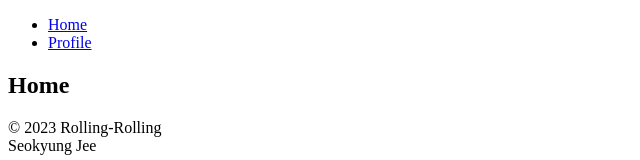
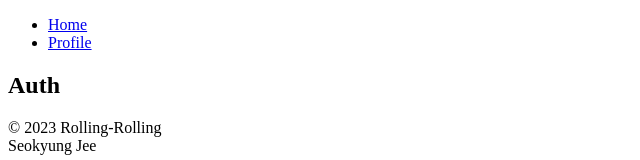
Before and after one commit to Seokyung/Rolling-Rolling, a React (Create React App) app: page /#/ in a window 1280 px wide. Shown: the top 160 px of the page, without its empty margins (0-640 px from the left). Built offline with nearby package versions, Linux system fonts and the light colour scheme; no server answers.

Commit message:
Set Firebase Auth

```diff
--- a/src/components/App.js
+++ b/src/components/App.js
@@ -1,11 +1,14 @@
-import React from "react";
+import React, { useState } from "react";
 import AppRouter from "routes/AppRouter";
+import { authService } from "fbase";
 
 function App() {
+	const [isLoggedIn, setIsLoggedIn] = useState(authService.currentUser);
+
 	return (
 		<div>
 			<div>
-				<AppRouter />
+				<AppRouter isLoggedIn={isLoggedIn} />
 			</div>
 			<footer>
 				&copy; {new Date().getFullYear()} Rolling-Rolling
--- a/src/fbase.js
+++ b/src/fbase.js
@@ -1,5 +1,6 @@
 // Import the functions you need from the SDKs you need
 import { initializeApp } from "firebase/app";
+import { getAuth } from "firebase/auth";
 
 // Your web app's Firebase configuration
 const firebaseConfig = {
@@ -14,3 +15,6 @@ const firebaseConfig = {
 
 // Initialize Firebase
 const app = initializeApp(firebaseConfig);
+
+// Initialize Firebase Authentication and get a reference to the service
+export const authService = getAuth(app);
--- a/src/routes/AppRouter.js
+++ b/src/routes/AppRouter.js
@@ -3,17 +3,29 @@ import { HashRouter, Routes, Route, Navigate } from "react-router-dom";
 import Navigation from "components/Navigation";
 import Home from "./Home";
 import Profile from "./Profile";
+import Auth from "./Auth";
 
-function AppRouter() {
+function AppRouter({ isLoggedIn }) {
 	return (
 		<HashRouter>
 			<div>
 				<Navigation />
-				<Routes>
-					<Route exact path="/" element={<Home />} />
-					<Route exact path="/profile" element={<Profile />} />
-					<Route path="*" element={<Navigate to={"/"} />} />
-				</Routes>
+				{isLoggedIn ? (
+					<>
+						<Routes>
+							<Route exact path="/" element={<Home />} />
+							<Route exact path="/profile" element={<Profile />} />
+							<Route path="*" element={<Navigate to={"/"} />} />
+						</Routes>
+					</>
+				) : (
+					<>
+						<Routes>
+							<Route exact path="/" element={<Auth />} />
+							<Route path="*" element={<Navigate to={"/"} />} />
+						</Routes>
+					</>
+				)}
 			</div>
 		</HashRouter>
 	);
```
